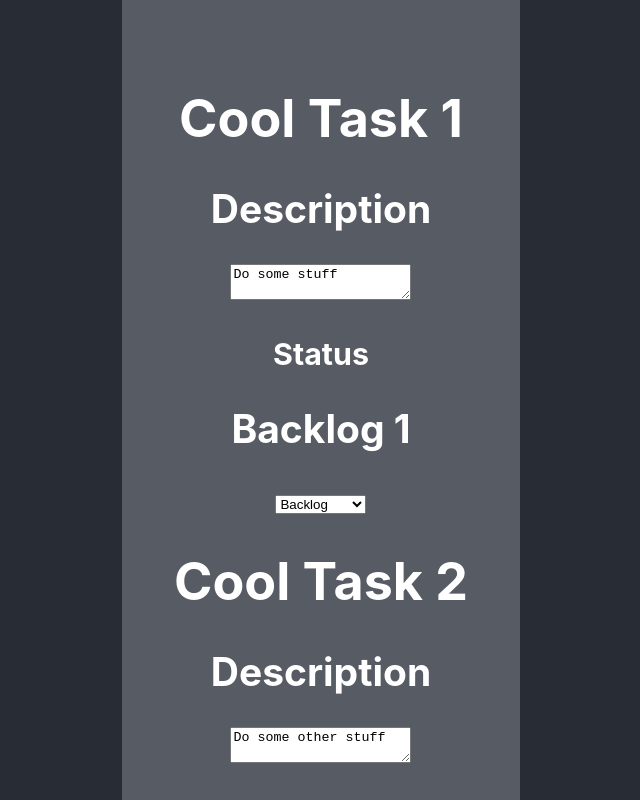
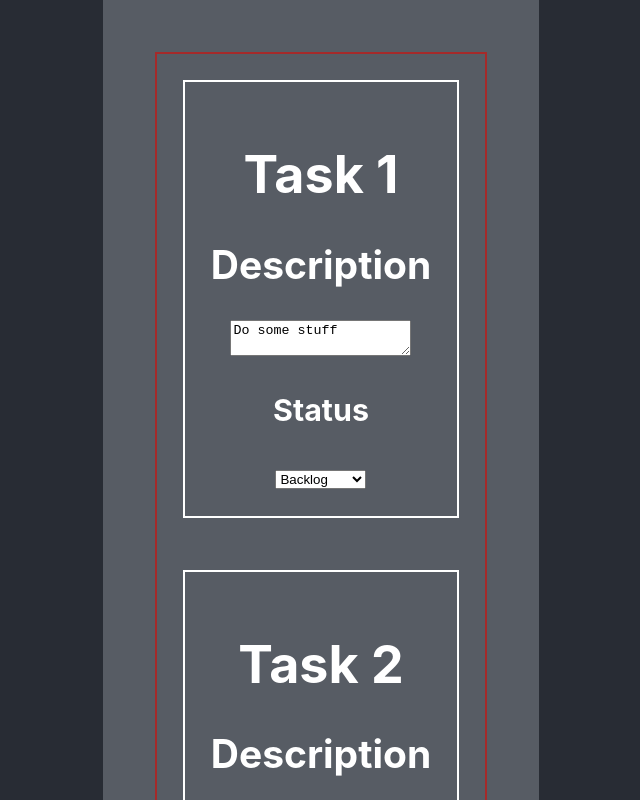
Before and after one commit to btwalpole/typescript-kanban, a React (Create React App) app: page / in a window 1280 px wide. Shown: the top 800 px of the page, without its empty margins (319-959 px from the left). Built offline with nearby package versions, Linux system fonts and the light colour scheme.

Commit message:
WIP board columns

```diff
--- a/src/App.css
+++ b/src/App.css
@@ -17,3 +17,15 @@
   color: white;
   padding: 2em;
 }
+
+.column {
+  border: 2px solid brown;
+  display: flex;
+  flex-direction: column;
+}
+
+.issue {
+  border: 2px solid white;
+  padding: 1em;
+  margin: 1em;
+}
--- a/src/components/Board.tsx
+++ b/src/components/Board.tsx
@@ -1,18 +1,19 @@
 import Issue from './Issue';
 import { issue } from '../models/issue.model'
 import { useState } from 'react';
+import '../App.css'
 
 let initialIssues: issue[] = [
     {
         id: 1,
         status: "Backlog",
-        name: "Cool Task 1",
+        name: "Task 1",
         desc: 'Do some stuff'
     },
     {
         id: 2,
         status: "Done",
-        name: "Cool Task 2",
+        name: "Task 2",
         desc: 'Do some other stuff'
     }
 ]
@@ -50,7 +51,7 @@ export default function Board() {
 
 
     return (
-        <>
+        <div className="column">
             {issues.map((item: issue) => {
                 return (
                     <Issue
@@ -60,6 +61,6 @@ export default function Board() {
                         issue={item}/>
                 )
             })}
-        </>
+        </div>
     )
 }
--- a/src/components/Issue.tsx
+++ b/src/components/Issue.tsx
@@ -1,5 +1,6 @@
 //import { useState } from 'react'
 import { issue } from '../models/issue.model'
+import '../App.css'
 
 type IssueProps = {
     issue: issue,
@@ -12,12 +13,11 @@ export default function Issue({issue, handleDescChange, handleStatusChange}: Iss
     const { id, name, status, desc } = issue;
 
     return (
-    <div>
+    <div className="issue">
         <h1>{name}</h1>
         <h2>Description</h2>
         <textarea value={desc} onChange={(event) => handleDescChange(event, id)}/>
         <h3>Status</h3>
-        <h2>{status} {id}</h2>
         <select value={status} onChange={(event) => handleStatusChange(event, id)}>
             <option value="Backlog">Backlog</option>
             <option value="In Progress">In Progress</option>
```
Lines whose indentation alone changed are shown as unchanged.
